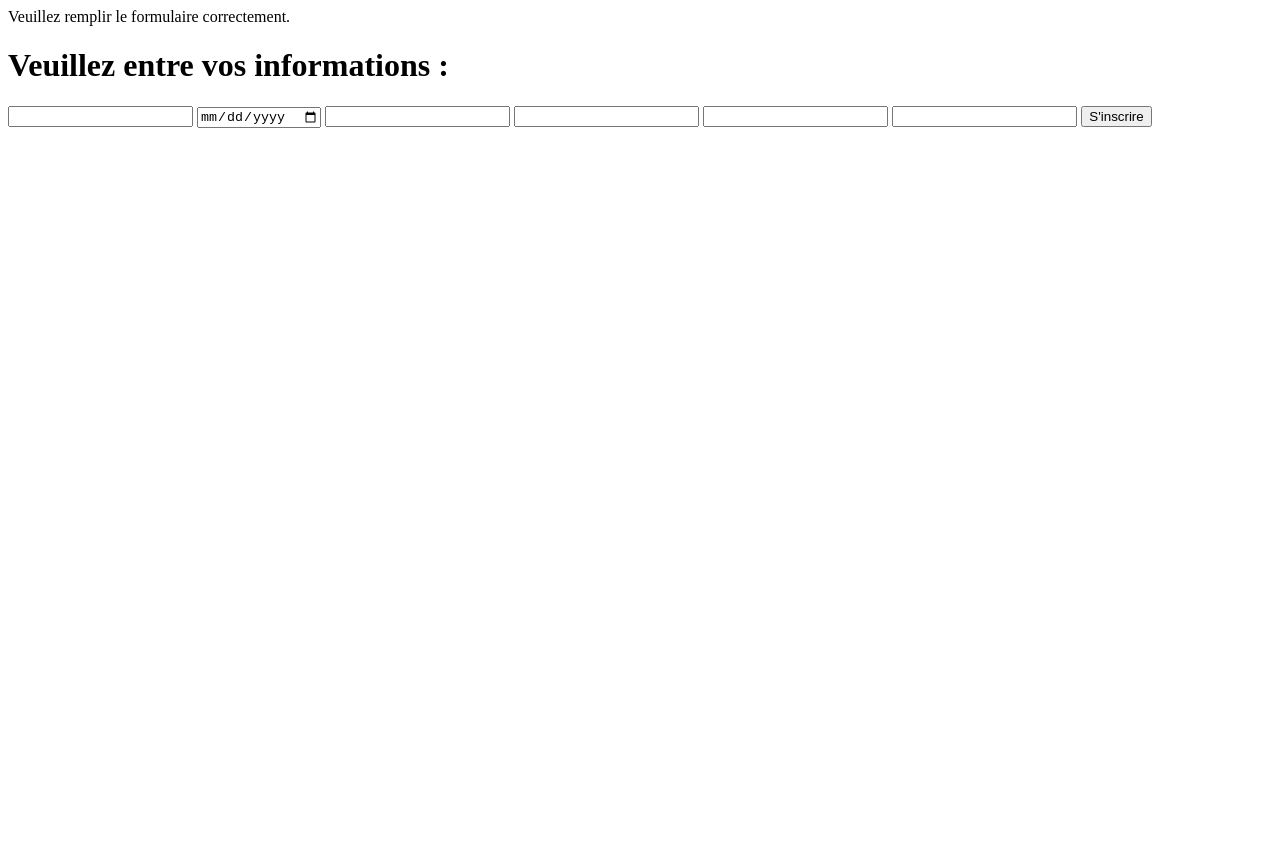
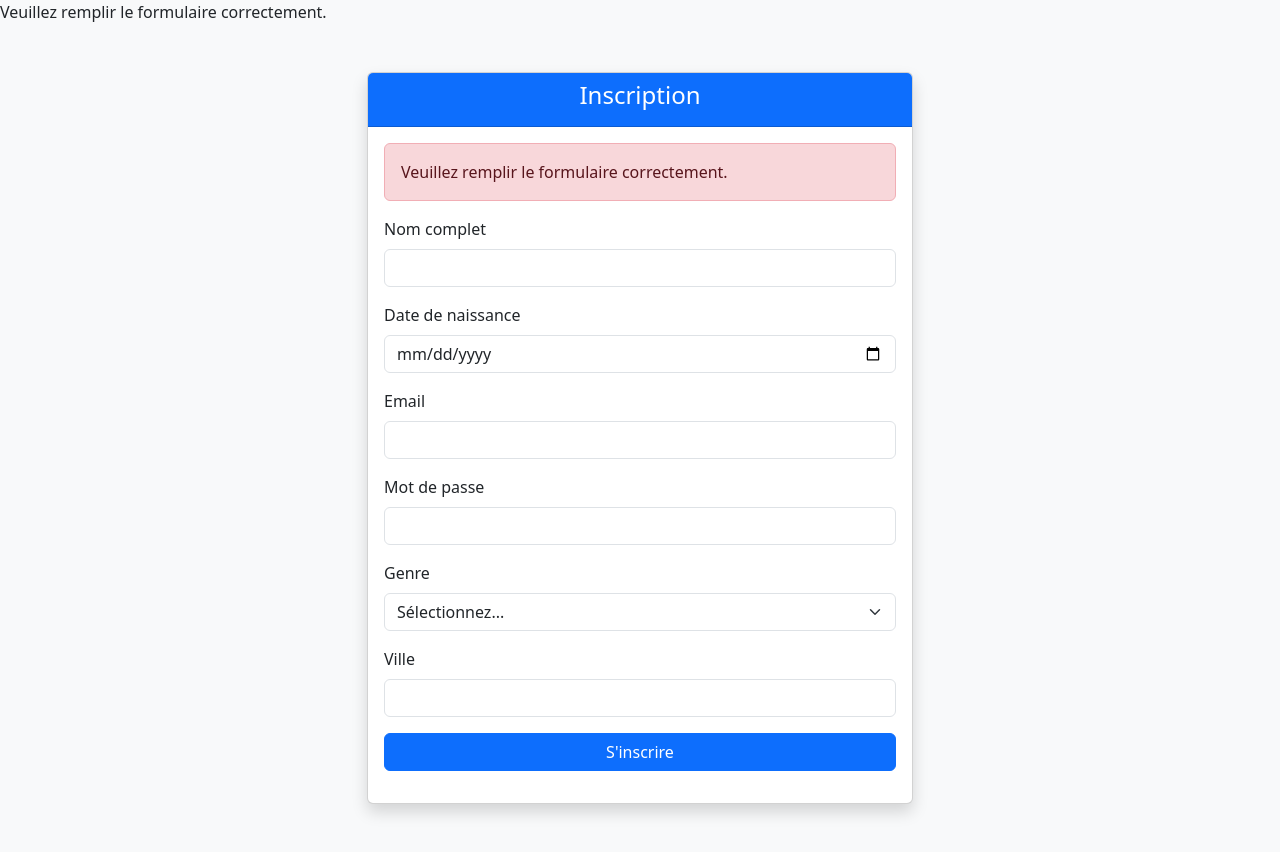
Before and after one commit to VlexandreMG/ExamS2, a PHP site: page /PAGE/Inscription.php?error=1 in a window 1280 px wide. Before the commit the page ends 800 px from the top, so only its background shows below. Run offline with PHP 8.4, Linux system fonts and the light colour scheme.

Commit message:
#CSS des 4 1ères pages

```diff
--- a/PAGE/Inscription.php
+++ b/PAGE/Inscription.php
@@ -11,17 +11,60 @@
     <meta charset="UTF-8">
     <meta name="viewport" content="width=device-width, initial-scale=1.0">
     <title>Inscription</title>
+    <link href="../ASSETS/bootstrap/css/bootstrap.min.css" rel="stylesheet">
+
 </head>
-<body>
-    <h1>Veuillez entre vos informations : </h1>
-    <form action="../TRAITEMENTS/Traitement_inscri.php" method="post">
-        <input type="text" name="nom">
-        <input type="date" name="date_naissance">
-        <input type="email" name="email">
-        <input type="text" name="mdp">
-        <input type="text" name="genre">
-        <input type="text" name="ville">
-        <input type="submit" value="S'inscrire">
-    </form>
+<body class="bg-light">
+    <div class="container py-5">
+        <div class="row justify-content-center">
+            <div class="col-md-6">
+                <div class="card shadow">
+                    <div class="card-header bg-primary text-white">
+                        <h2 class="h4 text-center">Inscription</h2>
+                    </div>
+                    <div class="card-body">
+                        <?php if (isset($_GET['error']) && $_GET['error'] == 1): ?>
+                            <div class="alert alert-danger">Veuillez remplir le formulaire correctement.</div>
+                        <?php endif; ?>
+
+                        <form action="../TRAITEMENTS/Traitement_inscri.php" method="post">
+                            <div class="mb-3">
+                                <label for="nom" class="form-label">Nom complet</label>
+                                <input type="text" class="form-control" id="nom" name="nom" required>
+                            </div>
+                            <div class="mb-3">
+                                <label for="date_naissance" class="form-label">Date de naissance</label>
+                                <input type="date" class="form-control" id="date_naissance" name="date_naissance" required>
+                            </div>
+                            <div class="mb-3">
+                                <label for="email" class="form-label">Email</label>
+                                <input type="email" class="form-control" id="email" name="email" required>
+                            </div>
+                            <div class="mb-3">
+                                <label for="mdp" class="form-label">Mot de passe</label>
+                                <input type="password" class="form-control" id="mdp" name="mdp" required>
+                            </div>
+                            <div class="mb-3">
+                                <label for="genre" class="form-label">Genre</label>
+                                <select class="form-select" id="genre" name="genre" required>
+                                    <option value="">Sélectionnez...</option>
+                                    <option value="Masculin">Masculin</option>
+                                    <option value="Féminin">Féminin</option>
+                                    <option value="Autre">Autre</option>
+                                </select>
+                            </div>
+                            <div class="mb-3">
+                                <label for="ville" class="form-label">Ville</label>
+                                <input type="text" class="form-control" id="ville" name="ville" required>
+                            </div>
+                            <div class="d-grid">
+                                <button type="submit" class="btn btn-primary">S'inscrire</button>
+                            </div>
+                        </form>
+                    </div>
+                </div>
+            </div>
+        </div>
+    </div>
 </body>
 </html>
```
Also changed, not shown: PAGE/Filtre.php (+20 -6 lines), PAGE/Liste_objet.php (+37 -15 lines), PAGE/Login.php (+35 -17 lines), todo.md (+8 -0 lines).
